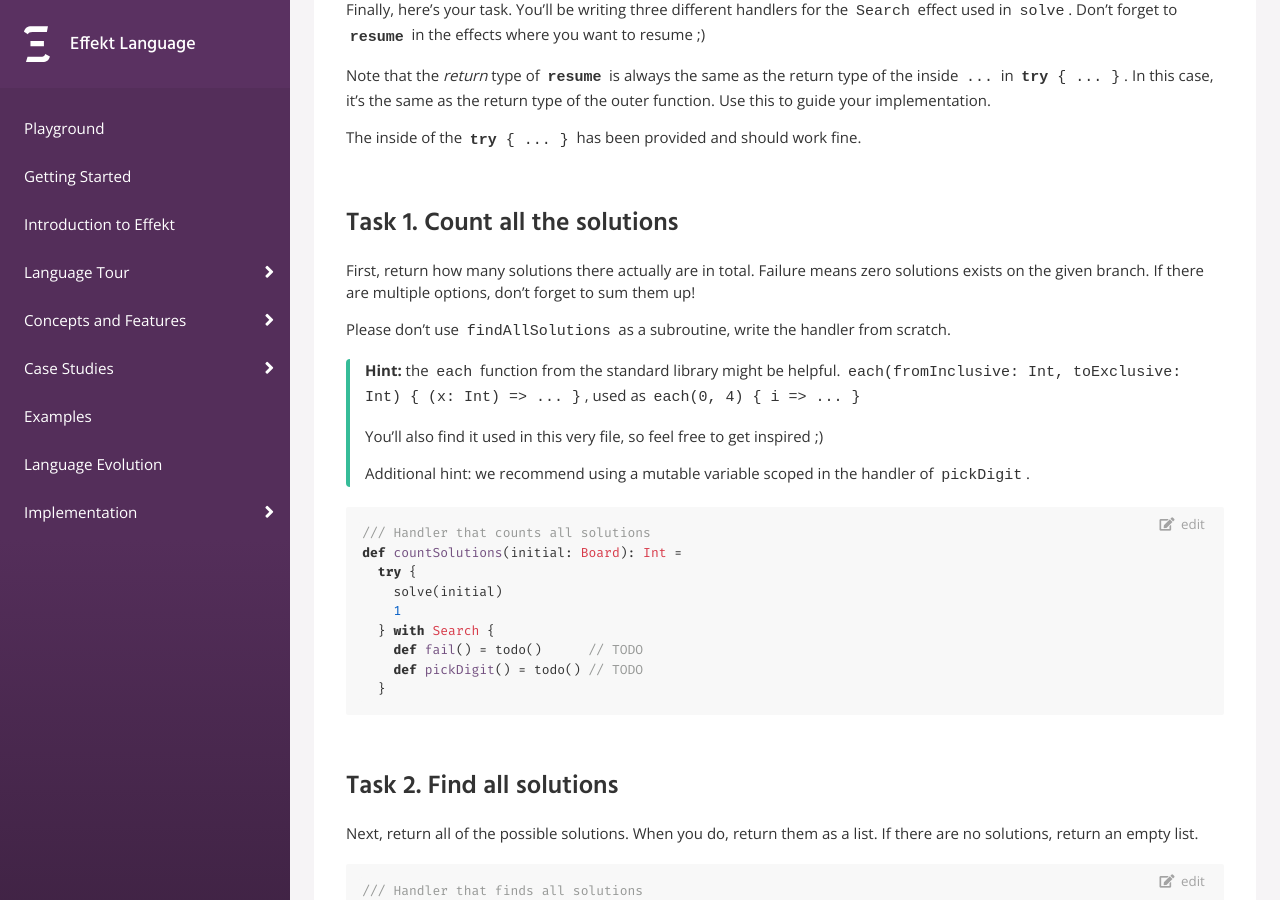
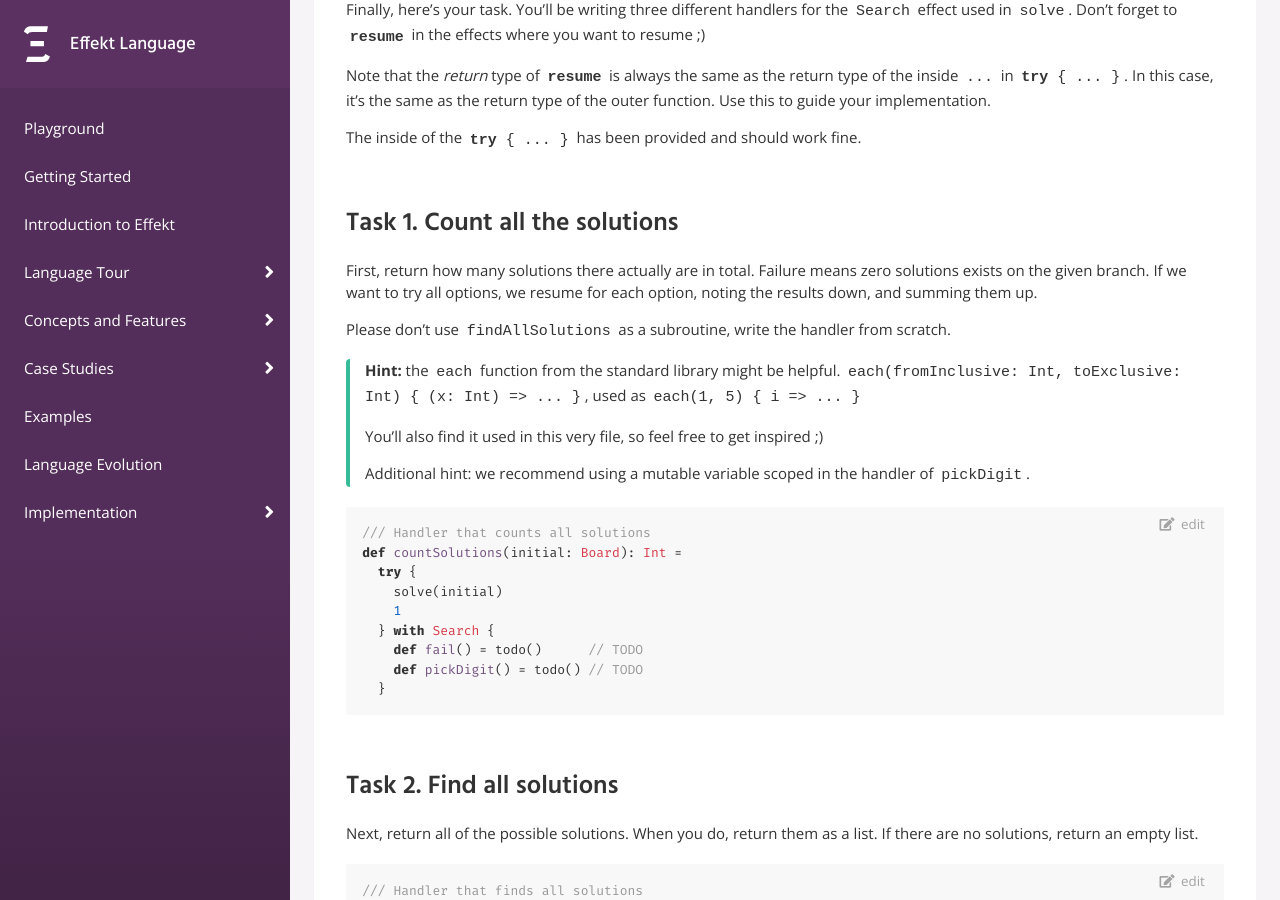
Before and after one commit to effekt-lang/effekt-website, a Jekyll site: the page built from docs/exercises/sudoku.effekt.md, in a window 1280 px wide and 900 px high, scrolled down 4751 px. Built offline with Jekyll 4.4.1, drawn with Linux system fonts in a browser that asks for light colours.

Commit message:
Exercises - sudoku: fix off by one

```diff
--- a/docs/exercises/sudoku.effekt.md
+++ b/docs/exercises/sudoku.effekt.md
@@ -297,12 +297,12 @@ The inside of the `try { ... }` has been provided and should work fine.
 
 First, return how many solutions there actually are in total.
 Failure means zero solutions exists on the given branch.
-If there are multiple options, don't forget to sum them up!
+If we want to try all options, we resume for each option, noting the results down, and summing them up.
 
 Please don't use `findAllSolutions` as a subroutine, write the handler from scratch.
 
 > **Hint:** the `each` function from the standard library might be helpful.
-> `each(fromInclusive: Int, toExclusive: Int) { (x: Int) => ... }`, used as `each(0, 4) { i => ... }`
+> `each(fromInclusive: Int, toExclusive: Int) { (x: Int) => ... }`, used as `each(1, 5) { i => ... }`
 >
 > You'll also find it used in this very file, so feel free to get inspired ;)
 >
```
